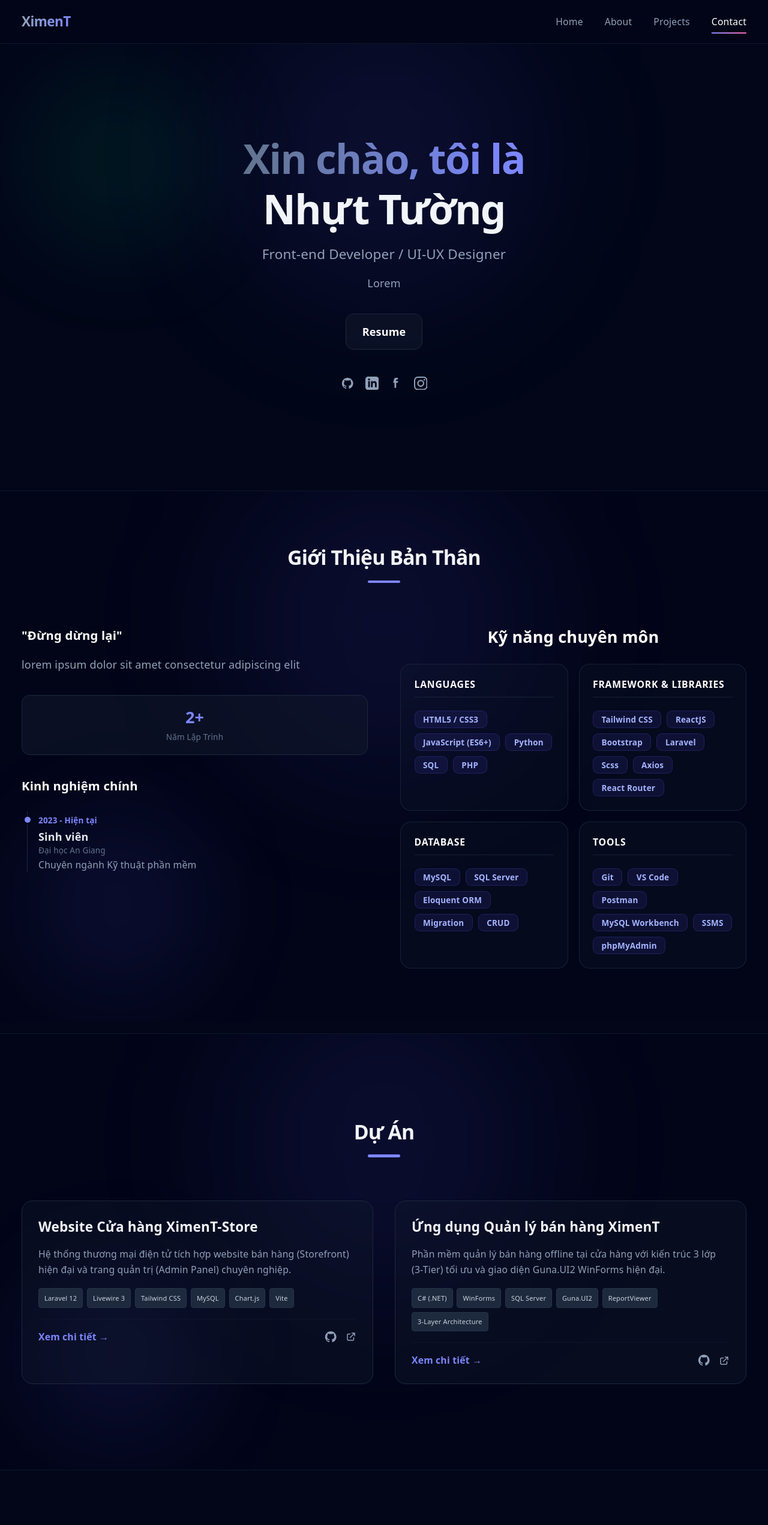
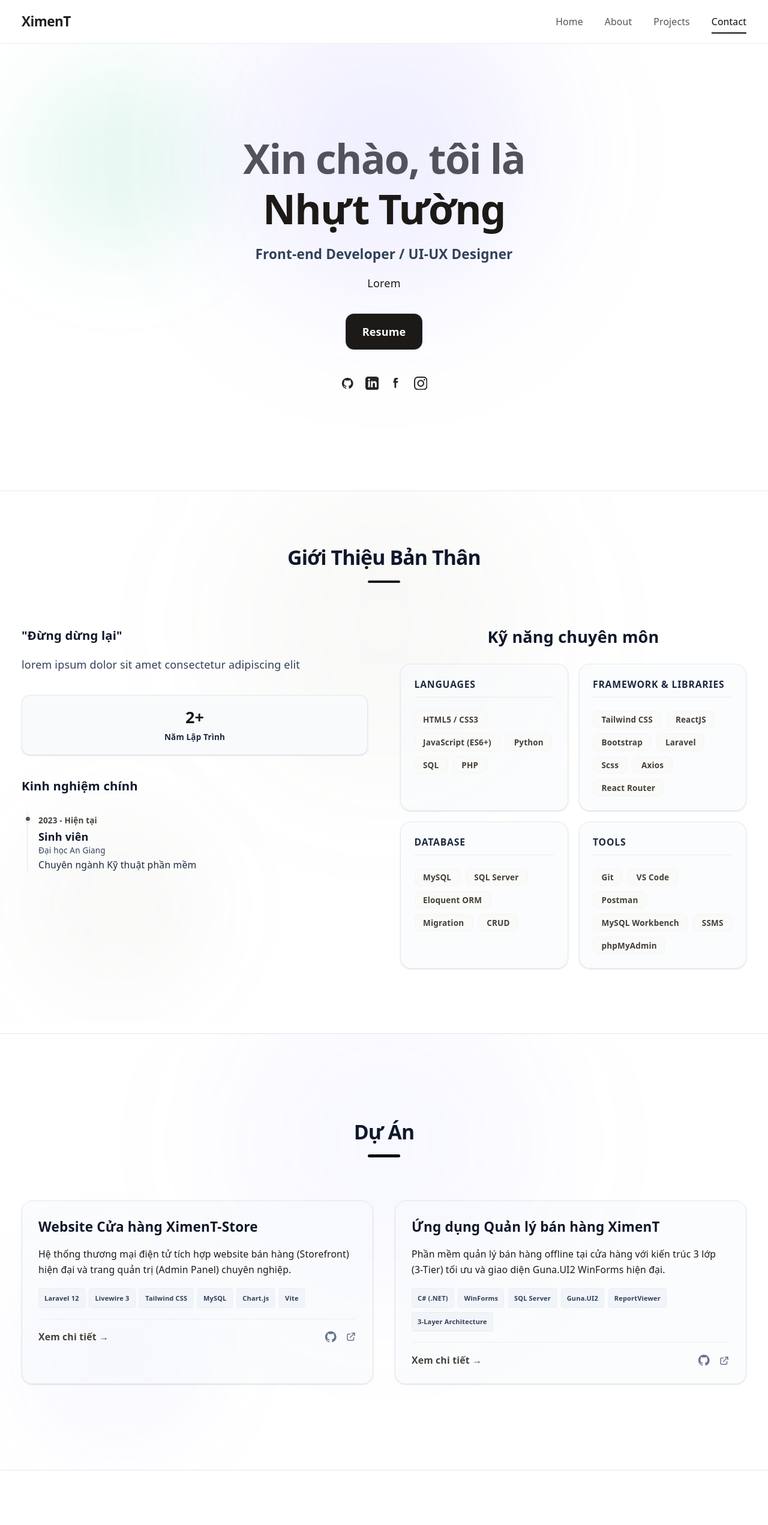
Before and after one commit to LnNhutTuong/Portfolio, a React app in the folder Portfolio/: page / in a window 1280 px wide. Shown: the top 2543 px of the page at 60% size. Built offline with nearby package versions, Linux system fonts and the light colour scheme; the HTML template or start-up script is replaced by a standard one.

Commit message:
feat: initialize portfolio project with Navbar and sections for About, Projects, Contact, and Hero

```diff
--- a/Portfolio/src/App.jsx
+++ b/Portfolio/src/App.jsx
@@ -21,11 +21,11 @@ function App() {
       pauseOnFocusLoss
       draggable
       pauseOnHover
-      theme="dark"
+      theme="light"
       transition={Bounce}
     />
       <Navbar />
-      <main className="relative pt-16 pb-12 overflow-hidden bg-slate-950 text-slate-100">
+      <main className="relative pt-16 pb-12 overflow-hidden bg-white text-stone-900">
         <Hero />
         <About />
         <Project />
--- a/Portfolio/src/components/Footer.jsx
+++ b/Portfolio/src/components/Footer.jsx
@@ -1,15 +1,15 @@
 
 const Footer =()=>{
     return(
-        <footer className="py-3 border-t bg-slate-950 border-slate-900">
+        <footer className="py-3 border-t bg-white border-slate-200">
         <div className="max-w-6xl mx-auto px-4 sm:px-6 lg:px-8 flex flex-col sm:flex-row items-center justify-between gap-6">
           <div>
-            <span className="text-base font-bold bg-gradient-to-r from-emerald-400 to-indigo-500 bg-clip-text text-transparent">
+            <span className="text-base font-bold bg-gradient-to-r from-stone-900 to-stone-950 bg-clip-text text-transparent">
               XimenT
             </span>
             <p className="text-xs text-slate-500 mt-1">© {new Date().getFullYear()} - by XimenT</p>
           </div>
-          <p className="text-center text-xs text-slate-600 font-mono py-2">
+          <p className="text-center text-xs text-slate-500 font-mono py-2">
           Crafted with <span className="text-red-500">❤</span> and Code
         </p>
         </div>
--- a/Portfolio/src/components/Navbar.jsx
+++ b/Portfolio/src/components/Navbar.jsx
@@ -65,7 +65,7 @@ const Navbar = () => {
   return (
     <header
       className="fixed top-0 left-0 right-0 z-40
-      backdrop-blur-md border-b bg-slate-950/80 border-slate-900"
+      backdrop-blur-md border-b bg-white/80 border-slate-200/80"
     >
       <div
         className="max-w-6xl mx-auto px-4 sm:px-6 lg:px-8
@@ -77,7 +77,7 @@ const Navbar = () => {
         >
           <span
             className="text-xl font-bold tracking-tight bg-gradient-to-r
-            from-slate-400 to-indigo-400 bg-clip-text text-transparent
+            from-stone-800 to-stone-900 bg-clip-text text-transparent
             transition-all duration-300 hover:brightness-110"
           >
             XimenT
@@ -95,8 +95,8 @@ const Navbar = () => {
                 className={`relative py-2 text-sm font-medium
                 transition-colors duration-300 group ${
                   isActive
-                    ? "text-white"
-                    : "text-slate-400 hover:text-white"
+                    ? "text-stone-950"
+                    : "text-stone-600 hover:text-stone-950"
                 }`}
               >
                 {item.label}
@@ -104,7 +104,7 @@ const Navbar = () => {
                 <span
                   className={`absolute bottom-0 left-1/2
                   -translate-x-1/2 h-[2px]
-                  bg-gradient-to-r from-indigo-400 to-pink-400
+                  bg-gradient-to-r from-stone-900 to-stone-950
                   transition-all duration-300 origin-center ${
                     isActive
                       ? "w-full scale-x-100"
--- a/Portfolio/src/index.css
+++ b/Portfolio/src/index.css
@@ -19,7 +19,7 @@
 
   font: 18px/145% var(--sans);
   letter-spacing: 0.18px;
-  color-scheme: light dark;
+  color-scheme: light;
   color: var(--text);
   background: var(--bg);
   font-synthesis: none;
@@ -32,26 +32,6 @@
   }
 }
 
-@media (prefers-color-scheme: dark) {
-  :root {
-    --text: #9ca3af;
-    --text-h: #f3f4f6;
-    --bg: #16171d;
-    --border: #2e303a;
-    --code-bg: #1f2028;
-    --accent: #c084fc;
-    --accent-bg: rgba(192, 132, 252, 0.15);
-    --accent-border: rgba(192, 132, 252, 0.5);
-    --social-bg: rgba(47, 48, 58, 0.5);
-    --shadow:
-      rgba(0, 0, 0, 0.4) 0 10px 15px -3px, rgba(0, 0, 0, 0.25) 0 4px 6px -2px;
-  }
-
-  #social .button-icon {
-    filter: invert(1) brightness(2);
-  }
-}
-
 html {
   scroll-behavior: smooth;
   scrollbar-width: none;
--- a/Portfolio/src/sections/About.jsx
+++ b/Portfolio/src/sections/About.jsx
@@ -7,54 +7,54 @@ const About = () => {
   return (
     <section
       id="about"
-      className="min-h-[calc(100vh-4rem)] flex items-center scroll-mt-16 mt-4 py-20 border-t bg-slate-950/60 border-slate-900 text-slate-100 relative overflow-hidden"
+      className="min-h-[calc(100vh-4rem)] flex items-center scroll-mt-16 mt-4 py-20 border-t border-slate-200 relative overflow-hidden"
     >
-      <div className="absolute top-1/4 left-1/2 -translate-x-1/2 -translate-y-1/2 w-[500px] h-[500px] bg-indigo-500/10 rounded-full blur-[120px] pointer-events-none" />
-      <div className="absolute bottom-10 left-10 w-[300px] h-[300px] bg-indigo-500/10 rounded-full blur-[80px] pointer-events-none" />
+      <div className="absolute top-1/4 left-1/2 -translate-x-1/2 -translate-y-1/2 w-[500px] h-[500px] bg-stone-500/5 rounded-full blur-[120px] pointer-events-none" />
+      <div className="absolute bottom-10 left-10 w-[300px] h-[300px] bg-stone-500/5 rounded-full blur-[80px] pointer-events-none" />
       <div className="max-w-6xl mx-auto px-4 sm:px-6 lg:px-8 w-full relative z-10">
         <div className="text-center max-w-3xl mx-auto mb-16">
-          <h2 className="text-3xl font-bold tracking-tight">
+          <h2 className="text-3xl font-bold tracking-tight text-slate-900">
             Giới Thiệu Bản Thân
           </h2>
-          <div className="h-1 w-12 bg-indigo-400 mx-auto mt-4 rounded-full" />
+          <div className="h-1 w-12 bg-stone-900 mx-auto mt-4 rounded-full" />
         </div>
 
         <div className="grid grid-cols-1 lg:grid-cols-12 gap-12">
           <div className="lg:col-span-6 space-y-8">
             <div className="space-y-4">
-              <h4 className="text-lg font-bold text-white">"Đừng dừng lại"</h4>
-              <p className="leading-relaxed text-slate-400 text-sm sm:text-base">
+              <h4 className="text-lg font-bold text-slate-900">"Đừng dừng lại"</h4>
+              <p className="leading-relaxed text-slate-700 text-sm sm:text-base">
                 {currentInfo.aboutLong}
               </p>
             </div>
 
             <div className="grid grid-cols-1 gap-4">
-              <div className="p-4 rounded-xl text-center border bg-slate-900/60 border-slate-800">
-                <span className="block text-xl sm:text-2xl font-extrabold text-indigo-400">
+              <div className="p-4 rounded-xl text-center border bg-slate-50 border-slate-200/80 shadow-sm">
+                <span className="block text-xl sm:text-2xl font-extrabold text-stone-900">
                   2+
                 </span>
-                <span className="text-[10px] sm:text-xs text-slate-500 font-medium">
+                <span className="text-[10px] sm:text-xs text-slate-800 font-semibold">
                   Năm Lập Trình
                 </span>
               </div>
             </div>
 
             <div className="space-y-6">
-              <h4 className="text-lg font-bold text-white">
+              <h4 className="text-lg font-bold text-slate-900">
                 Kinh nghiệm chính
               </h4>
-              <div className="space-y-6 relative border-l border-slate-800 pl-4 ml-2">
+              <div className="space-y-6 relative border-l border-slate-200 pl-4 ml-2">
                 {currentExperiences.map((exp, idx) => (
                   <div key={idx} className="relative">
-                    <span className="absolute -left-[25px] top-1.5 w-3 h-3 rounded-full border-2 border-slate-950 bg-indigo-400" />
-                    <span className="text-xs text-indigo-400 font-bold">
+                    <span className="absolute -left-[23px] top-1.5 w-2.5 h-2.5 rounded-full border-2 border-white bg-stone-600 shadow-sm" />
+                    <span className="text-xs text-stone-700 font-bold">
                       {exp.time}
                     </span>
-                    <h5 className="font-bold text-base mt-0.5 text-slate-200">
+                    <h5 className="font-bold text-base mt-0.5 text-slate-900">
                       {exp.role}
                     </h5>
-                    <p className="text-xs text-slate-500 mb-1">{exp.company}</p>
-                    <p className="text-sm text-slate-400">{exp.desc}</p>
+                    <p className="text-xs text-slate-700 mb-1">{exp.company}</p>
+                    <p className="text-sm text-slate-800">{exp.desc}</p>
                   </div>
                 ))}
               </div>
@@ -62,16 +62,16 @@ const About = () => {
           </div>
 
           <div className="lg:col-span-6 space-y-6">
-            <h3 className="text-2xl font-bold text-white text-center">
+            <h3 className="text-2xl font-bold text-slate-900 text-center">
               Kỹ năng chuyên môn
             </h3>
             <div className="grid grid-cols-1 sm:grid-cols-2 gap-4">
               {currentSkills.map((categoryObj, index) => (
                 <div
                   key={index}
-                  className="p-5 rounded-2xl border bg-slate-900/30 border-slate-800/80 hover:border-slate-700/80 hover:bg-slate-900/50 transition-all duration-300 flex flex-col space-y-4"
+                  className="p-5 rounded-2xl border bg-slate-50/50 border-slate-200/80 hover:border-stone-200 hover:bg-slate-50 transition-all duration-300 flex flex-col space-y-4 shadow-sm"
                 >
-                  <h4 className="text-sm font-bold text-white uppercase tracking-wider border-b border-slate-800/80 pb-2">
+                  <h4 className="text-sm font-bold text-slate-800 uppercase tracking-wider border-b border-slate-200/80 pb-2">
                     {categoryObj.category}
                   </h4>
 
@@ -79,7 +79,7 @@ const About = () => {
                     {categoryObj.skills.map((subSkill) => (
                       <span
                         key={subSkill.id}
-                        className="px-3 py-1 text-xs font-semibold rounded-lg bg-indigo-500/10 text-indigo-300 border border-indigo-500/20 hover:bg-indigo-500/20 transition-all duration-200"
+                        className="px-3 py-1 text-xs font-semibold rounded-lg bg-stone-50 text-stone-700 border border-stone-100 hover:bg-stone-100 transition-all duration-200"
                       >
                         {subSkill.name}
                       </span>
--- a/Portfolio/src/sections/Hero.jsx
+++ b/Portfolio/src/sections/Hero.jsx
@@ -8,20 +8,22 @@ const Hero = () => {
       <div className="absolute top-10 left-10 w-[300px] h-[300px] bg-emerald-500/10 rounded-full blur-[80px] pointer-events-none" />
 
       <div className="max-w-6xl mx-auto px-4 sm:px-6 lg:px-8 relative z-10 w-full py-12 md:py-16 text-center flex items-center justify-center flex-col gap-4">
-        <h1 className="text-4xl sm:text-5xl lg:text-6xl font-black leading-tight tracking-tight">
-          <span className="bg-gradient-to-r from-slate-500 to-indigo-400 bg-clip-text text-transparent hover:scale-105">
+        <h1 className="text-4xl sm:text-5xl lg:text-6xl font-black leading-tight tracking-tight text-slate-900">
+          <span className="hover:scale-105 text-zinc-600">
             Xin chào, tôi là
           </span>
           <br />
-          {currentInfo.name.split(" ")[2] +
-            " " +
-            currentInfo.name.split(" ")[3]}
+          <span className="text-stone-900">
+            {currentInfo.name.split(" ")[2] +
+              " " +
+              currentInfo.name.split(" ")[3]}
+          </span>
         </h1>
-        <p className="text-lg sm:text-xl font-medium text-slate-400 max-w-2xl mx-auto lg:mx-0">
+        <p className="text-lg sm:text-xl font-semibold text-slate-700 max-w-2xl mx-auto lg:mx-0">
           {currentInfo.title}
         </p>
 
-        <p className="text-base max-w-xl mx-auto lg:mx-0 leading-relaxed text-slate-400">
+        <p className="text-base max-w-xl mx-auto lg:mx-0 leading-relaxed text-stone-650">
           {currentInfo.aboutShort}
         </p>
 
@@ -29,18 +31,18 @@ const Hero = () => {
           <a
             href="#contact"
             className="w-full sm:w-auto px-6 py-3.5 rounded-xl font-bold text-center
-            border transition-all duration-200 border-slate-800 bg-slate-900/60 hover:bg-slate-800 text-white hover:-translate-y-0.5"
+            border transition-all duration-200 border-slate-800 bg-stone-900 hover:bg-stone-800 text-white hover:-translate-y-0.5"
           >
             Resume
           </a>
         </div>
 
-        <div className="flex justify-center lg:justify-start items-center space-x-4 pt-6 text-slate-400">
+        <div className="flex justify-center lg:justify-start items-center space-x-4 pt-6 text-stone-800">
           <a
             href={currentInfo.github}
             target="_blank"
             rel="noreferrer"
-            className="hover:text-emerald-400 transition-colors"
+            className="hover:text-indigo-600 transition-colors"
             title="GitHub"
           >
             <Icons.Github />
@@ -49,7 +51,7 @@ const Hero = () => {
             href={currentInfo.linkedin}
             target="_blank"
             rel="noreferrer"
-            className="hover:text-emerald-400 transition-colors"
+            className="hover:text-indigo-600 transition-colors"
             title="LinkedIn"
           >
             <Icons.LinkedIn />
@@ -58,7 +60,7 @@ const Hero = () => {
             href={currentInfo.facebook}
             target="_blank"
             rel="noreferrer"
-            className="hover:text-emerald-400 transition-colors"
+            className="hover:text-indigo-600 transition-colors"
             title="GitHub"
           >
             <Icons.Facebook />
@@ -67,7 +69,7 @@ const Hero = () => {
             href={currentInfo.ins}
             target="_blank"
             rel="noreferrer"
-            className="hover:text-emerald-400 transition-colors"
+            className="hover:text-indigo-600 transition-colors"
             title="GitHub"
           >
             <Icons.Instagram />
--- a/Portfolio/src/sections/Projects.jsx
+++ b/Portfolio/src/sections/Projects.jsx
@@ -6,27 +6,27 @@ const Project = () => {
   return (
     <section
       id="projects"
-      className="min-h-[calc(100vh-4rem)] flex items-center scroll-mt-16 mt-4 py-20 border-t bg-slate-950/60 border-slate-900 text-slate-100 relative overflow-hidden"
+      className="min-h-[calc(100vh-4rem)] flex items-center scroll-mt-16 mt-4 py-20 border-t border-slate-200 relative overflow-hidden"
     >
-      <div className="absolute top-1/4 left-1/2 -translate-x-1/2 -translate-y-1/2 w-[500px] h-[500px] bg-indigo-500/10 rounded-full blur-[120px] pointer-events-none" />
-      <div className="absolute bottom-10 left-10 w-[300px] h-[300px] bg-indigo-500/10 rounded-full blur-[80px] pointer-events-none" />
+      <div className="absolute top-1/4 left-1/2 -translate-x-1/2 -translate-y-1/2 w-[500px] h-[500px] bg-indigo-500/5 rounded-full blur-[120px] pointer-events-none" />
+      <div className="absolute bottom-10 left-10 w-[300px] h-[300px] bg-indigo-500/5 rounded-full blur-[80px] pointer-events-none" />
       <div className="max-w-6xl mx-auto px-4 sm:px-6 lg:px-8 w-full relative z-10">
         <div className="text-center max-w-3xl mx-auto mb-16">
-          <h2 className="text-3xl font-bold tracking-tight">Dự Án</h2>
-          <div className="h-1 w-12 bg-indigo-400 mx-auto mt-4 rounded-full" />
+          <h2 className="text-3xl font-bold tracking-tight text-slate-900">Dự Án</h2>
+          <div className="h-1 w-12 bg-black mx-auto mt-4 rounded-full" />
         </div>
 
         <div className="grid grid-cols-1 md:grid-cols-2 gap-8">
           {currentProjects.map((project) => (
             <div
               key={project.id}
-              className="group rounded-2xl overflow-hidden border transition-all duration-300 transform hover:-translate-y-1 bg-slate-900/40 border-slate-800 hover:border-slate-700"
+              className="group rounded-2xl overflow-hidden border transition-all duration-300 transform hover:-translate-y-1 bg-slate-50/50 border-slate-200 hover:border-indigo-200 hover:bg-slate-50 shadow-sm"
             >
               <div className="p-6 space-y-4">
-                <h3 className="text-xl font-bold group-hover:text-indigo-400 transition-colors">
+                <h3 className="text-xl font-bold text-slate-900 transition-colors">
                   {project.title}
                 </h3>
-                <p className="text-sm line-clamp-2 text-slate-400 leading-relaxed">
+                <p className="text-sm line-clamp-2 text-slate-650 leading-relaxed">
                   {project.shortDesc}
                 </p>
                 <div className="flex flex-wrap gap-1.5">
@@ -34,27 +34,24 @@ const Project = () => {
                     project.tags.map((tag, idx) => (
                       <span
                         key={idx}
-                        className="text-[11px] px-2 py-0.5 rounded font-medium bg-slate-800 text-slate-300 border border-slate-700/50"
+                        className="text-[11px] px-2 py-0.5 rounded font-semibold bg-slate-100 text-slate-700 border border-slate-200/50"
                       >
                         {tag}
                       </span>
                     ))}
                 </div>
 
-                {/* Chân thẻ chứa các nút hành động */}
-                <div className="flex items-center justify-between pt-4 border-t border-slate-800/30">
-                  <button className="text-sm font-semibold text-indigo-400 hover:text-indigo-300 flex items-center space-x-1">
+                <div className="flex items-center justify-between pt-4 border-t border-slate-200/60">
+                  <button className="text-sm font-bold text-stone-700 hover:text-stone-900 flex items-center space-x-1">
                     <span>Xem chi tiết</span>
                     <span>→</span>
                   </button>
-
-                  {/* Đường link mã nguồn & Demo */}
-                  <div className="flex items-center space-x-3 text-slate-400">
+                  <div className="flex items-center space-x-3 text-slate-500">
                     <a
                       href={project.githubUrl}
                       target="_blank"
                       rel="noreferrer"
-                      className="hover:text-indigo-400 transition-colors"
+                      className="hover:text-indigo-600 transition-colors"
                       title="Mã nguồn GitHub"
                     >
                       <Icons.Github />
@@ -63,7 +60,7 @@ const Project = () => {
                       href={project.liveUrl}
                       target="_blank"
                       rel="noreferrer"
-                      className="hover:text-indigo-400 transition-colors"
+                      className="hover:text-indigo-600 transition-colors"
                       title="Xem trực tiếp"
                     >
                       <Icons.ExternalLink />
```
Also changed, not shown: Portfolio/src/sections/Contact.jsx (+21 -21 lines).
